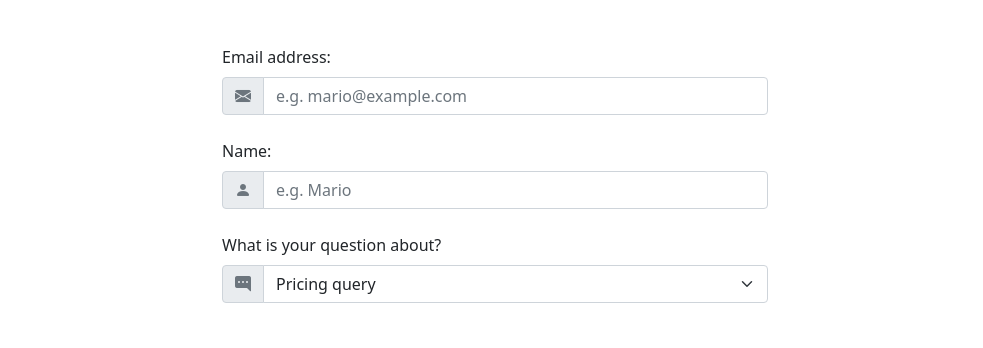
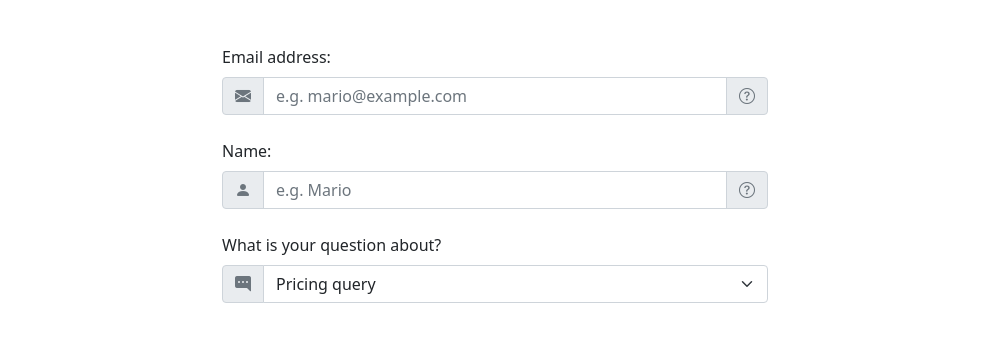
Before and after one commit to kirkeruuven/bootstrap, a plain HTML site: page index.html in a window 1280 px wide. Shown: the part 762-1110 px from the top of the page, without its empty margins (145-1128 px from the left). Drawn offline with nearby package versions, Linux system fonts and the light colour scheme.

Commit message:
Tegin ära tooltipid, kuigi peab üle vaatama

```diff
--- a/index.html
+++ b/index.html
@@ -32,7 +32,12 @@
             <a href="#pricing" class="btn btn-secondary btn-lg">Buy Now</a>
           </div>
           <div class="col-md-5 text-center d-none d-md-block">
-            <img src="/assets/ebook-cover.png" class="img-fluid" alt="ebook" />
+
+            <!-- tooltip -->
+          <span class="tt" data-bs-placement="bottom" title="Net Ninja Pro book cover">
+            <img src="/assets/ebook-cover.png" class="img-fluid" alt="ebook">
+          </span>
+
           </div>
         </div>
       </div>
@@ -62,13 +67,15 @@
                 <span class="input-group-text">
                   <i class="bi bi-envelope-fill text-secondary"></i>
                 </span>
-                <input
-                  type="text"
-                  id="email"
-                  class="form-control"
-                  placeholder="e.g. mario@example.com"
-                />
+                <input type="text" id="email" class="form-control" placeholder="e.g. mario@example.com" />
+                <!-- tooltip -->
+                <span class="input-group-text">
+                  <span class="tt" data-bs-placement="bottom" title="Enter an email address we can reply to.">
+                    <i class="bi bi-question-circle text-muted"></i>
+                  </span>
+                </span>
               </div>
+
               <label for="name" class="form-label">Name:</label>
               <div class="mb-4 input-group">
                 <span class="input-group-text">
@@ -80,6 +87,12 @@
                   class="form-control"
                   placeholder="e.g. Mario"
                 />
+                <!-- tooltip -->
+                <span class="input-group-text">
+                  <span class="tt" data-bs-placement="bottom" title="Pretty self explanatory really...">
+                    <i class="bi bi-question-circle text-muted"></i>
+                  </span>
+                </span>
               </div>
               <label for="subject" class="form-label"
                 >What is your question about?</label
@@ -115,10 +128,12 @@
     <!-- get updates / modal trigger -->
 
     <!-- Bootstrap JS -->
-    <script
-      src="https://cdn.jsdelivr.net/npm/bootstrap@5.0.2/dist/js/bootstrap.bundle.min.js"
-      integrity="sha384-MrcW6ZMFYlzcLA8Nl+NtUVF0sA7MsXsP1UyJoMp4YLEuNSfAP+JcXn/tWtIaxVXM"
-      crossorigin="anonymous"
-    ></script>
+    <script src="https://cdn.jsdelivr.net/npm/bootstrap@5.0.1/dist/js/bootstrap.bundle.min.js" integrity="sha384-gtEjrD/SeCtmISkJkNUaaKMoLD0//ElJ19smozuHV6z3Iehds+3Ulb9Bn9Plx0x4" crossorigin="anonymous"></script>
+    <script>
+      const tooltips = document.querySelectorAll('.tt')
+      tooltips.forEach(t => {
+        new bootstrap.Tooltip(t)
+      })
+    </script>
   </body>
 </html>
```
Also changed, not shown: index_lessons_1-7.html (renamed from indexpractice.html).
